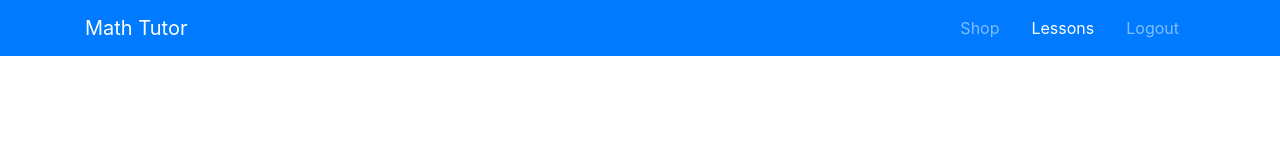
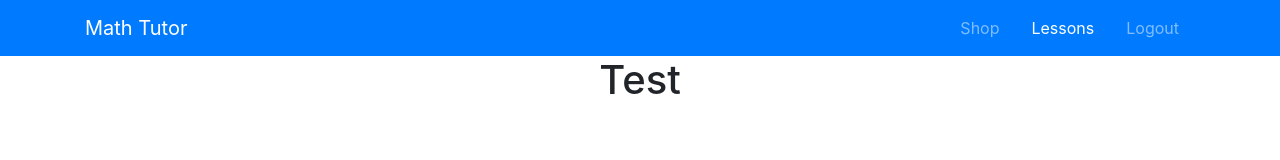
Before and after one commit to estebie/Math_Tutor, a React (Create React App) app in the folder frontend/: page / in a window 1280 px wide. Shown: the top 160 px of the page. Built offline with nearby package versions, Linux system fonts and the light colour scheme.

Commit message:
Create higher order privacy component.

```diff
--- a/frontend/package.json
+++ b/frontend/package.json
@@ -20,7 +20,8 @@
     "redux": "^4.0.5",
     "redux-logger": "^3.0.6",
     "redux-persist": "^6.0.0",
-    "redux-saga": "^1.1.3"
+    "redux-saga": "^1.1.3",
+    "reselect": "^4.0.0"
   },
   "scripts": {
     "start": "react-scripts start",
--- a/frontend/src/App.js
+++ b/frontend/src/App.js
@@ -1,13 +1,19 @@
 import React from 'react';
-
+import {Switch, Route, Redirect} from 'react-router-dom';
 import './App.css';
 
 import LoginPage from './pages/login/login.component.jsx';
 import NavigationBar from './components/nav-bar/nav-bar.component';
+import HomePage from './pages/homepage/homepage.component';
 
 function App() {
   return (
-    <NavigationBar/>
+    <div className = "App">
+      <Switch>
+        <Route exact path='/' component={HomePage} />
+        <Route exact path='/login' component={LoginPage}/>
+      </Switch>
+    </div>
   );
 }
 
--- /dev/null
+++ b/frontend/src/components/is-authenticated/is-authenticated.component.jsx
@@ -0,0 +1,16 @@
+import React from 'react';
+import NavigationBar from '../nav-bar/nav-bar.component';
+
+const IsAuthenticated = WrappedComponent => ({user}) => {
+    console.log(user);
+    return (
+        <div>
+            <NavigationBar/>
+            <WrappedComponent/>
+        </div>
+    )
+}
+
+
+
+export default IsAuthenticated;
--- /dev/null
+++ b/frontend/src/components/privacy-container/privacy-container.component.jsx
@@ -0,0 +1,18 @@
+import {connect} from 'react-redux';
+import {createStructuredSelector} from 'reselect';
+import {compose} from 'redux';
+
+import {selectCurrentUser} from '../../redux/user/user.selector';
+
+import IsAuthenticated from '../is-authenticated/is-authenticated.component';
+
+const mapStateToProps =  createStructuredSelector({
+    user: selectCurrentUser
+});
+
+const PrivacyContainer = compose(
+    connect(mapStateToProps),
+    IsAuthenticated
+);
+
+export default PrivacyContainer;
--- /dev/null
+++ b/frontend/src/pages/homepage/homepage.component.jsx
@@ -0,0 +1,12 @@
+import React from 'react';
+
+import PrivacyContainer from '../../components/privacy-container/privacy-container.component';
+
+const HomePage = () => (
+    <div>
+        <h1>Test</h1>
+    </div>
+)
+
+
+export default PrivacyContainer(HomePage);
--- a/frontend/src/pages/login/login.component.jsx
+++ b/frontend/src/pages/login/login.component.jsx
@@ -23,7 +23,6 @@ const LoginPage = () => {
 
     return (
         <div className='login-form-wrapper'>
-
             <div className='login-form-container'>
                 <div className='logo-container'>
                     <img src={logo} alt="Logo" />
--- /dev/null
+++ b/frontend/src/redux/user/user.selector.js
@@ -0,0 +1,8 @@
+import { createSelector } from "reselect";
+
+const selectUser = state => state.user;
+
+export const selectCurrentUser = createSelector(
+    [selectUser],
+    (user) => user.currentUser
+)
```
Also changed, not shown: frontend/src/index.js (+9 -13 lines), frontend/src/pages/homepage/homepage.styles.scss (added), 1 other file (tests, documents, lock files or other folders).
